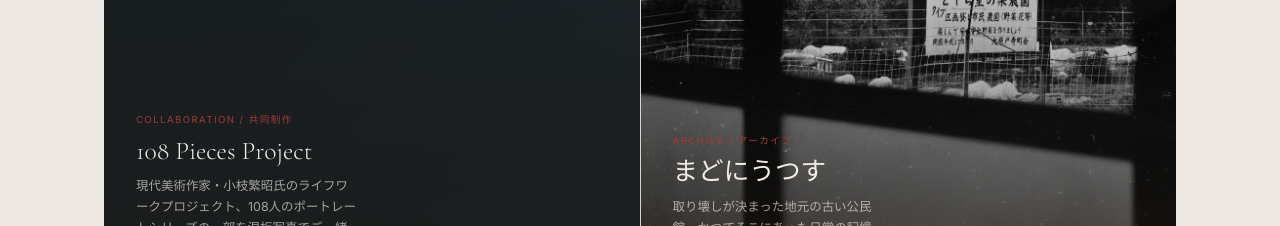
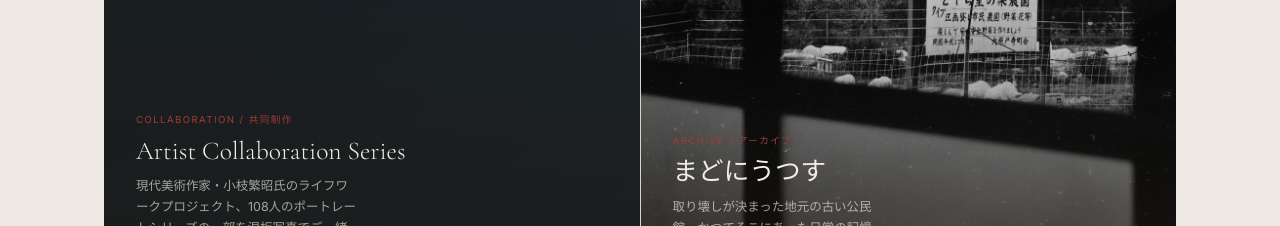
Before and after one commit to sawaganinja/yukihonda-portfolio, a React (Vite) app: page / in a window 1280 px wide. Shown: the part 7880-8106 px from the top of the page. Built offline with nearby package versions, Linux system fonts and the light colour scheme.

Commit message:
Update: Rename project P.03 to Artist Collaboration Series

```diff
--- a/src/App.tsx
+++ b/src/App.tsx
@@ -397,7 +397,7 @@ function Projects() {
             desc="正方形の湿板写真。起業家・経営者のアイデンティティをガラスと金属に焼き付ける、唯一無二のハイエンド商材。" comingSoon />
           <ProjectCard num="P.02" label="Series / シリーズ" title="The Wolf Series"
             desc="「狼」の不在と気配を追いかけるアートワーク。見えざる物語と深い沈黙を写し出すコア作品群。" imgSrc="/images/wolf/wolf2.jpg" />
-          <ProjectCard num="P.03" label="Collaboration / 共同制作" title="108 Pieces Project" cls="img-ph-2"
+          <ProjectCard num="P.03" label="Collaboration / 共同制作" title="Artist Collaboration Series" cls="img-ph-2"
             desc="現代美術作家・小枝繁昭氏のライフワークプロジェクト、108人のポートレートシリーズの一部を湿板写真でご一緒します。表現者同士の対話を通じ、対象の圧倒的な「気配」を湿板写真としてガラスに共同で定着させる試み。（2026年〜）" />
           <ProjectCard num="P.04" label="Archive / アーカイブ" title="まどにうつす"
             desc="取り壊しが決まった地元の古い公民館。かつてそこにあった日常の記憶を、建物の窓ガラスそのものへ湿板写真として定着させ、物質として後世に残すドキュメンタリー・プロジェクト。（2022年）" imgSrc="/images/projects/madoniutsusu.jpg" />
```
